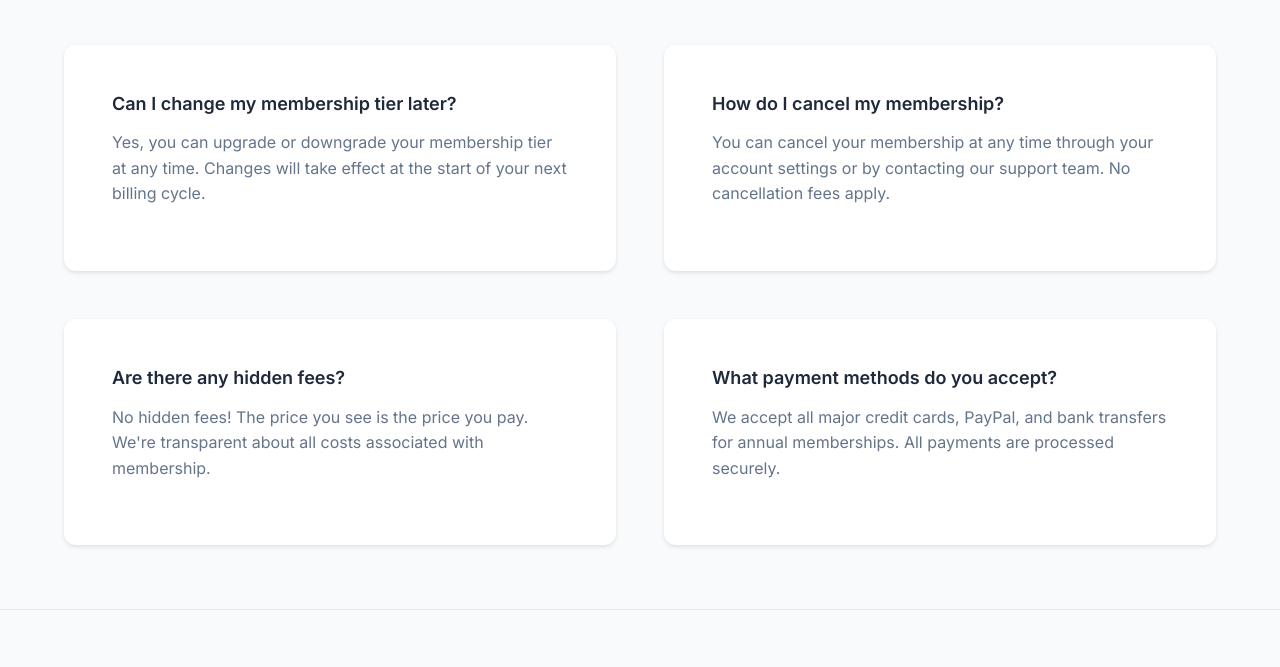
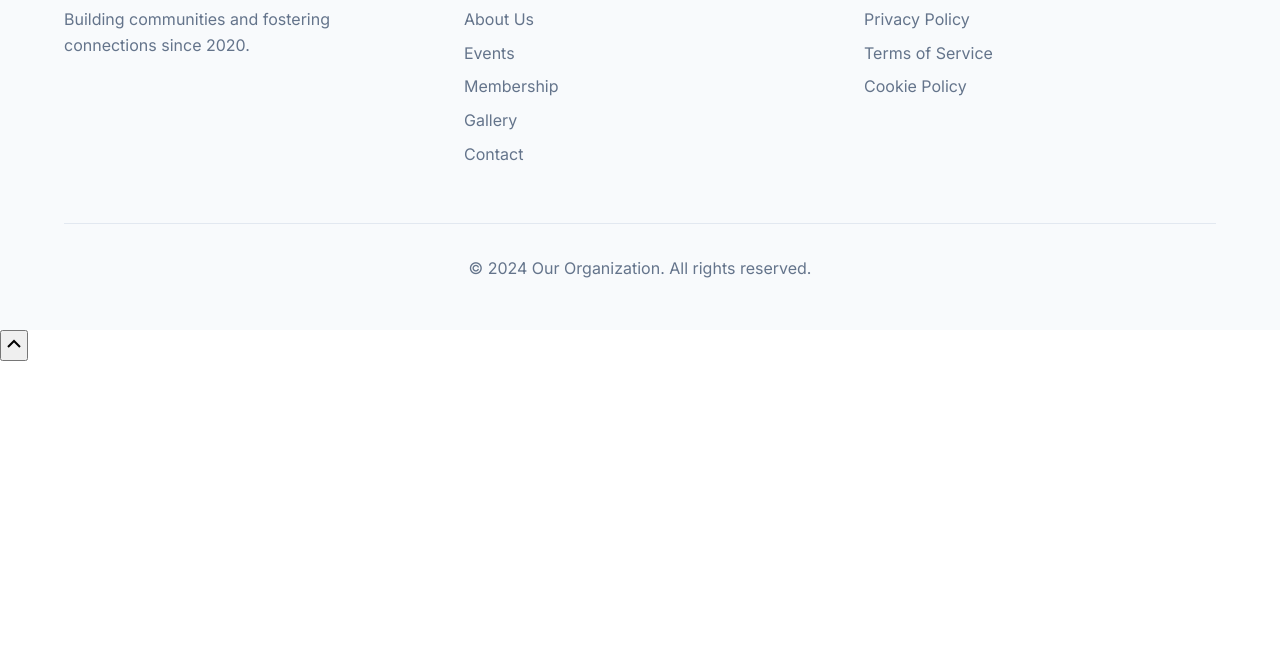
Before and after one commit to rakeshshresthaa/culturalweb, a plain HTML site: page membership.html in a window 1280 px wide. Shown: the part 2914-3581 px from the top of the page. After the commit the page ends 3277 px from the top, so only its background shows below. Drawn offline with Linux system fonts and the light colour scheme.

Commit message:
faq removed from membership

```diff
--- a/membership.html
+++ b/membership.html
@@ -441,30 +441,7 @@
     <!-- Sign Up Section -->
     <!-- Removed the inline signup-section. The form will be in a modal below. -->
 
-    <!-- FAQ Section -->
-    <section class="faq-section">
-        <div class="container">
-            <h2 class="section-title">Frequently Asked Questions</h2>
-            <div class="faq-grid">
-                <div class="faq-item">
-                    <h3>Can I change my membership tier later?</h3>
-                    <p>Yes, you can upgrade or downgrade your membership tier at any time. Changes will take effect at the start of your next billing cycle.</p>
-                </div>
-                <div class="faq-item">
-                    <h3>How do I cancel my membership?</h3>
-                    <p>You can cancel your membership at any time through your account settings or by contacting our support team. No cancellation fees apply.</p>
-                </div>
-                <div class="faq-item">
-                    <h3>Are there any hidden fees?</h3>
-                    <p>No hidden fees! The price you see is the price you pay. We're transparent about all costs associated with membership.</p>
-                </div>
-                <div class="faq-item">
-                    <h3>What payment methods do you accept?</h3>
-                    <p>We accept all major credit cards, PayPal, and bank transfers for annual memberships. All payments are processed securely.</p>
-                </div>
-            </div>
-        </div>
-    </section>
+
 
     <!-- Footer -->
     <footer class="footer">
```
